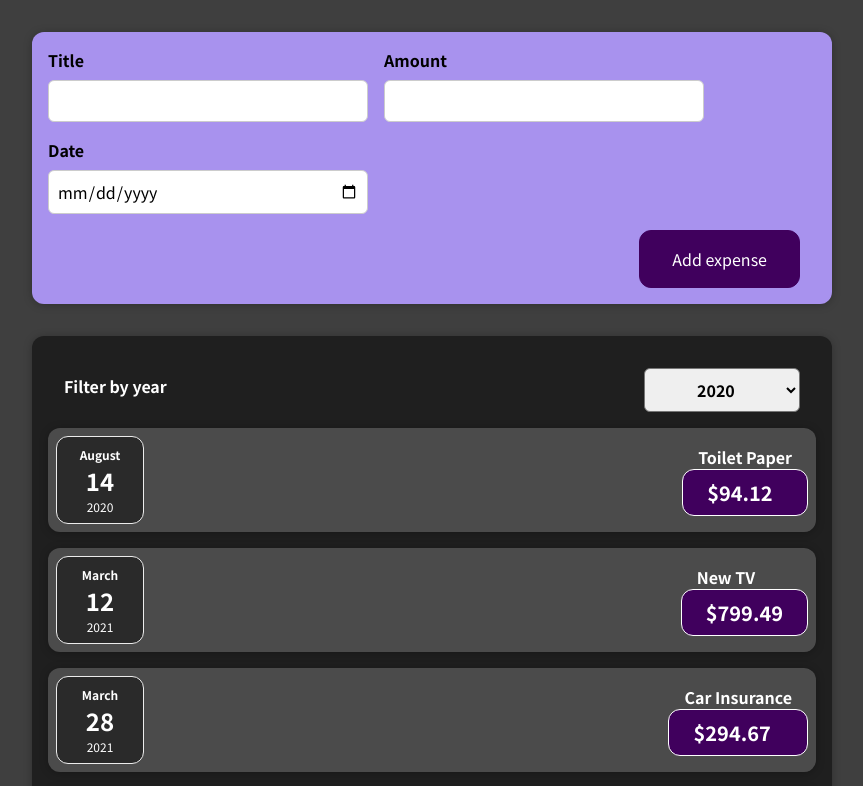
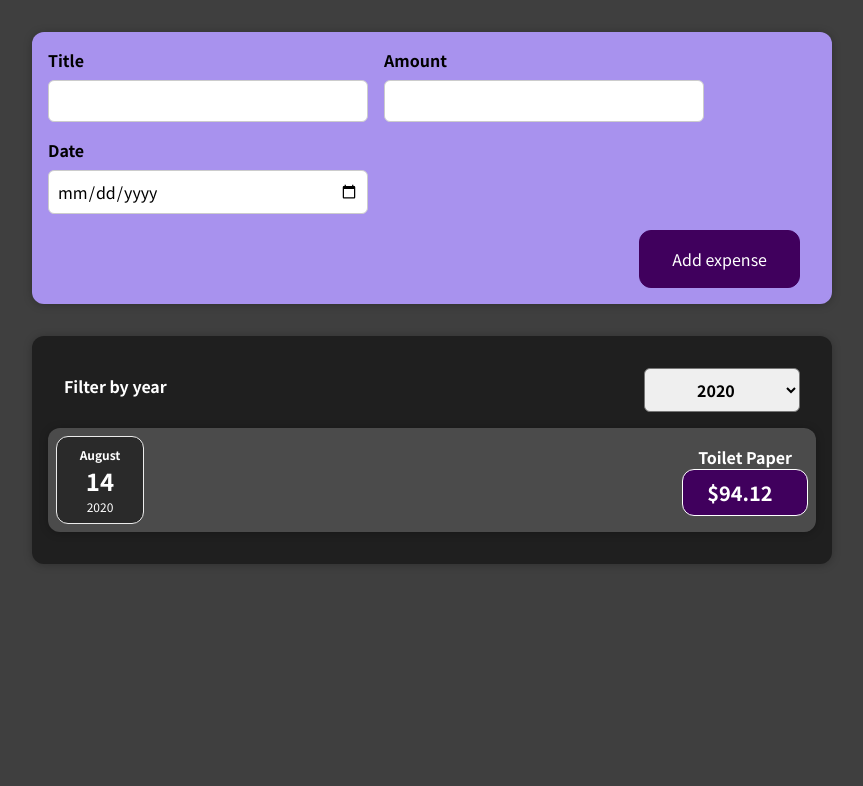
Before and after one commit to TigranVardanyan/react-the-complete-guide-functional, a React (Create React App) app: page / in a window 1280 px wide. Shown: the top 786 px of the page, without its empty margins (208-1071 px from the left). Built offline with nearby package versions, Linux system fonts and the light colour scheme; the HTML template or start-up script is replaced by a standard one.

Commit message:
Conditional content outputing

```diff
--- a/src/components/Expenses/ExpenseItem.js
+++ b/src/components/Expenses/ExpenseItem.js
@@ -1,10 +1,10 @@
-import { useState } from "react";
 import './ExpenseItem.css'
 import ExpenseDate from "./ExpenseDate";
 import Card from "../UI/Card";
 
 const ExpenseItem = (props) => {
   return (
+    <li>
       <Card className={"expense-item"}>
         <ExpenseDate date={props.date}/>
         <div>
@@ -12,6 +12,7 @@
           <div className={"expense-item__price"}>${props.amount}</div>
         </div>
       </Card>
+    </li>
   )
 }
 
--- a/src/components/Expenses/Expenses.js
+++ b/src/components/Expenses/Expenses.js
@@ -1,28 +1,27 @@
-import ExpenseItem from "./ExpenseItem";
 import './Expenses.css'
 import Card from "../UI/Card";
 import ExpensesFilter from "./ExpensesFilter";
 import {useState} from "react";
+import ExpensesList from "./ExpensesList";
 
 const Expenses = ( props ) => {
   const [filteredYear, setFilteredYear] = useState('2020');
 
   const filterChangeHandler = selectedYear => {
-    console.log('Expenses.js');
     setFilteredYear(selectedYear)
   }
+
+  const filteredExpenses = props.items.filter(expenses => {
+    return expenses.date.getFullYear().toString() === filteredYear
+  });
+
+
+
   return (
     <div>
       <Card className={"expenses"}>
         <ExpensesFilter onChangeFiter={filterChangeHandler} selected={filteredYear}/>
-        {props.items.map(expense =>
-          <ExpenseItem
-            key={expense.id}
-            title={expense.title}
-            amount={expense.amount}
-            date={expense.date}
-          />
-        )}
+        {<ExpensesList items={filteredExpenses}/>}
       </Card>
     </div>
 
--- a/src/components/Expenses/ExpensesFilter.js
+++ b/src/components/Expenses/ExpensesFilter.js
@@ -1,4 +1,4 @@
-import React, {useState} from 'react';
+import React from 'react';
 
 import './ExpensesFilter.css';
 
--- /dev/null
+++ b/src/components/Expenses/ExpensesList.css
@@ -0,0 +1,9 @@
+.expenses-list {
+  list-style: none;
+  padding: 0;
+}
+
+.expenses-list__fallback {
+  color: white;
+  text-align: center;
+}
--- /dev/null
+++ b/src/components/Expenses/ExpensesList.js
@@ -0,0 +1,22 @@
+import ExpenseItem from "./ExpenseItem";
+import './ExpensesList.css'
+const ExpensesList = (props) => {
+
+  if ( props.items.length === 0 ) {
+    return <h2 className={"expenses-list__fallback"}>Found no expenses.</h2>
+  }
+  return (
+    <ul className={"expenses-list"}>
+      {props.items.map(expense =>
+        <ExpenseItem
+          key={expense.id}
+          title={expense.title}
+          amount={expense.amount}
+          date={expense.date}
+        />
+      )}
+    </ul>
+  )
+}
+
+export default ExpensesList
--- a/src/components/NewExpense/ExpenseForm.js
+++ b/src/components/NewExpense/ExpenseForm.js
@@ -1,6 +1,5 @@
 import './ExpenseForm.css'
 import {useState} from "react";
-import expenseDate from "../Expenses/ExpenseDate";
 
 const ExpenseForm = (props) => {
   const [enteredTitle, setEnteredTitle] = useState('');
```
Also changed, not shown: 1 other file (tests, documents, lock files or other folders). Lines whose indentation alone changed are shown as unchanged.
